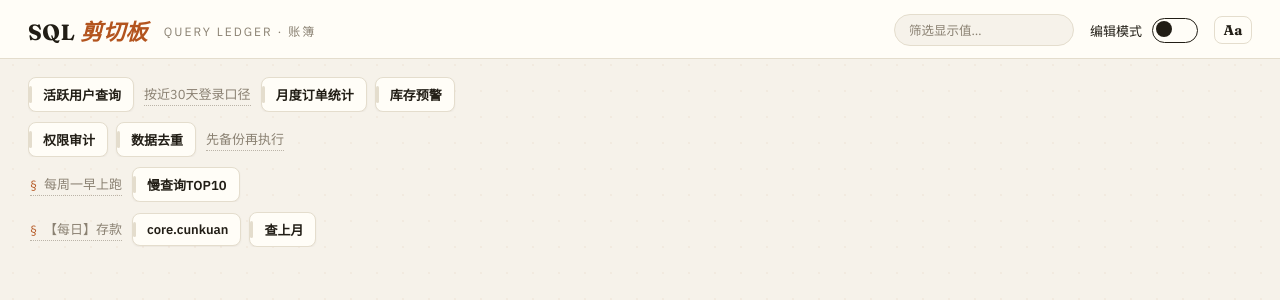
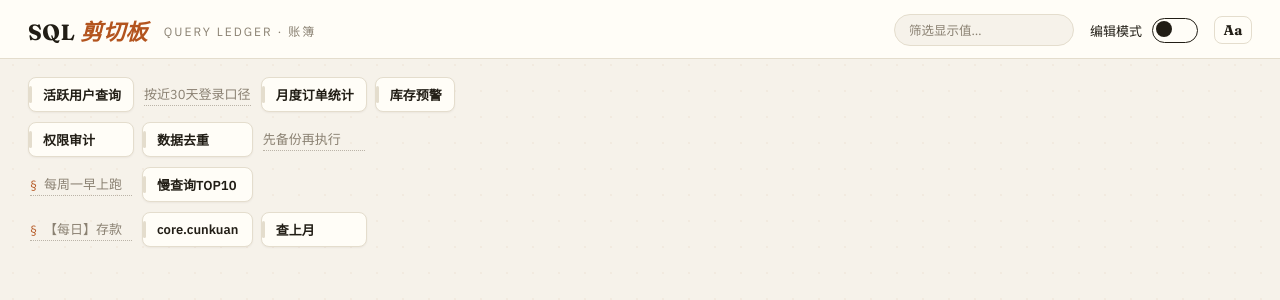
Before and after one commit to evachxji/sql-clipboard, a React (Vite) app in the folder app/: page / in a window 1280 px wide. Shown: the top 300 px of the page. Built offline with nearby package versions, Linux system fonts and the light colour scheme.

Commit message:
feat: 单元格改为 Excel 式列对齐（CSS table 布局，同列跨行自动对齐最宽内容）

```diff
--- a/app/src/App.jsx
+++ b/app/src/App.jsx
@@ -175,6 +175,7 @@ export default function App() {
         {rows.length > 0 && visibleRows.length === 0 && (
           <div className="empty">没有命中「{query.trim()}」的行。</div>
         )}
+        <div className="grid">
         {visibleRows.map(([r, list]) => (
           <div className="row" key={r}>
             {list.map((cell, idx) => {
@@ -200,6 +201,7 @@ export default function App() {
             )}
           </div>
         ))}
+        </div>
       </main>
 
       {editing && <button className="addrow" onClick={addRow}>＋ 添加行</button>}
--- a/app/src/styles.css
+++ b/app/src/styles.css
@@ -20,15 +20,18 @@ h1 em{font-style:italic;color:var(--acc)}
 .switch .tg::after{content:"";position:absolute;top:2.5px;left:3px;width:16px;height:16px;border-radius:50%;background:var(--ink);transition:.25s}
 .app.editing .switch .tg{background:var(--ink)}
 .app.editing .switch .tg::after{left:23px;background:var(--card)}
-main{flex:1;overflow-y:auto;overflow-x:hidden;padding:18px 28px}
+main{flex:1;overflow:auto;padding:18px 28px}
 .empty{color:var(--mute);font-size:13.5px;padding:40px 0;text-align:center}
-.row{display:flex;align-items:center;gap:8px;margin-bottom:10px;flex-wrap:nowrap;overflow:hidden}
-.cell{flex:0 1 auto;min-width:0;max-width:200px;background:var(--card);border:1px solid var(--line);
-  border-radius:8px;padding:7px 12px 7px 14px;cursor:pointer;position:relative;transition:.18s;
+/* Excel 式列对齐：table 布局让同列单元格跨行对齐 */
+.grid{display:table;border-collapse:separate;border-spacing:8px 10px;margin:-10px 0 0 -8px}
+.row{display:table-row}
+.cell{display:table-cell;vertical-align:middle;background:var(--card);border:1px solid var(--line);
+  border-radius:8px;padding:7px 12px 7px 14px;cursor:pointer;position:relative;transition:border-color .18s,box-shadow .18s;
   box-shadow:0 1px 2px rgba(33,29,21,.05)}
+.cell .d{max-width:230px}
 .cell::before{content:"";position:absolute;left:0;top:8px;bottom:8px;width:3px;border-radius:3px;background:var(--line);transition:.18s}
 .cell .d{font-weight:600;font-size:13px;white-space:nowrap;overflow:hidden;text-overflow:ellipsis}
-.cell:hover{transform:translateY(-1px);box-shadow:0 4px 12px rgba(33,29,21,.1);border-color:var(--acc)}
+.cell:hover{box-shadow:0 4px 12px rgba(33,29,21,.1);border-color:var(--acc)}
 .cell:hover::before{background:var(--acc)}
 .cell.hit{border-color:var(--acc)}
 .cell.hit::before{background:var(--acc)}
@@ -36,14 +39,14 @@ main{flex:1;overflow-y:auto;overflow-x:hidden;padding:18px 28px}
 .app.editing .cell{border:1.5px dashed var(--acc);background:var(--acc-soft)}
 .app.editing .cell::before{background:var(--acc)}
 /* 词条文本格（复制值为空）：§ 节号 + 虚线下划，点击复制显示值 */
-.note{flex:0 1 auto;min-width:0;max-width:240px;padding:3px 2px;cursor:pointer}
-.note .d{font-size:13px;color:var(--mute);white-space:nowrap;overflow:hidden;text-overflow:ellipsis;
+.note{display:table-cell;vertical-align:middle;max-width:240px;padding:3px 2px;cursor:pointer}
+.note .d{max-width:230px;font-size:13px;color:var(--mute);white-space:nowrap;overflow:hidden;text-overflow:ellipsis;
   border-bottom:1.5px dotted rgba(138,129,114,.55);padding-bottom:2px;transition:.15s}
 .note.lead .d::before{content:"§";color:var(--acc);margin-right:7px;font-size:12px}
 .note:hover .d{color:var(--ink);border-bottom-color:var(--acc)}
 .note.hit .d{color:var(--acc);border-bottom-color:var(--acc)}
 .app.editing .note .d{border-bottom:1.5px dashed var(--acc)}
-.addcol{flex-shrink:0;width:30px;height:30px;border:1.5px dashed var(--line);border-radius:8px;background:none;color:var(--mute);
+.addcol{display:table-cell;vertical-align:middle;width:30px;height:30px;border:1.5px dashed var(--line);border-radius:8px;background:none;color:var(--mute);
   font-size:15px;cursor:pointer;transition:.18s;font-family:inherit}
 .addcol:hover{border-color:var(--blue);color:var(--blue)}
 .addrow{margin:2px 28px 16px;padding:11px;border:1.5px dashed var(--line);border-radius:10px;background:none;
```
Also changed, not shown: 2 other files (tests, documents, lock files or other folders).
